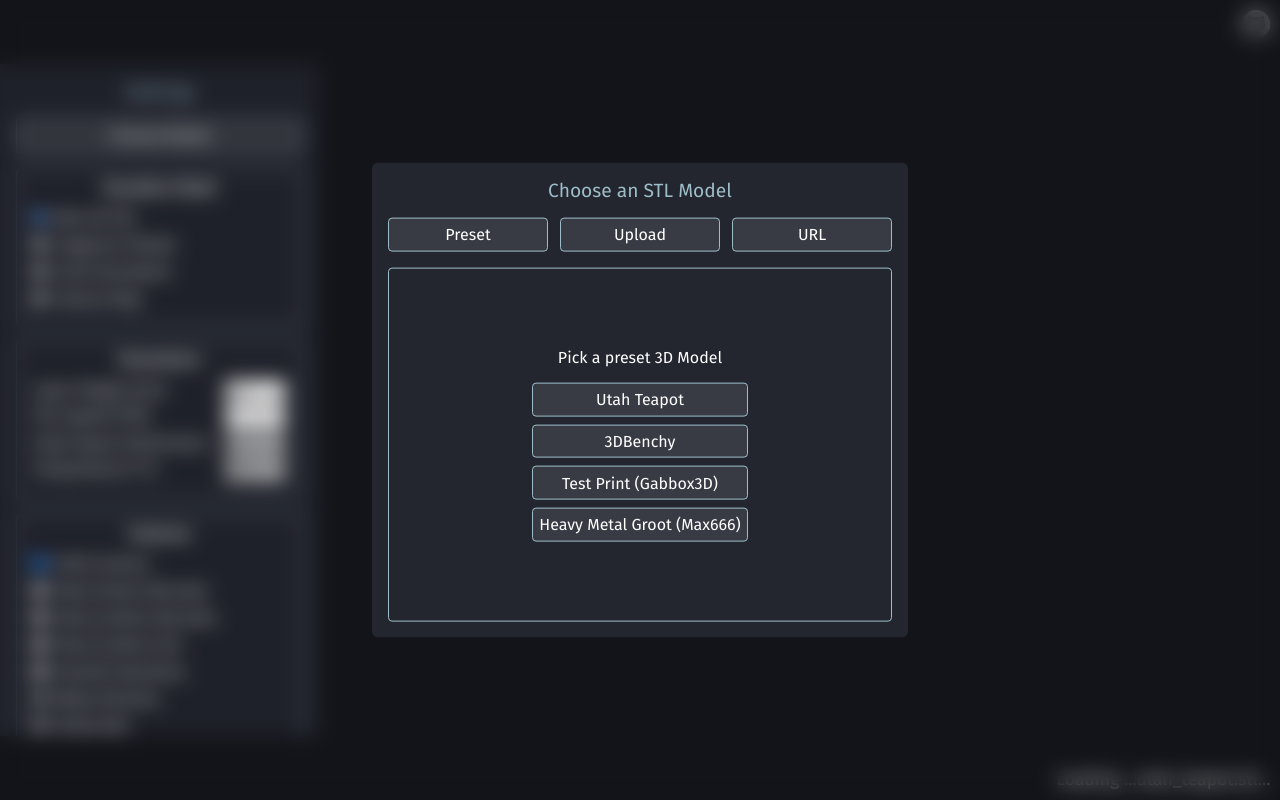
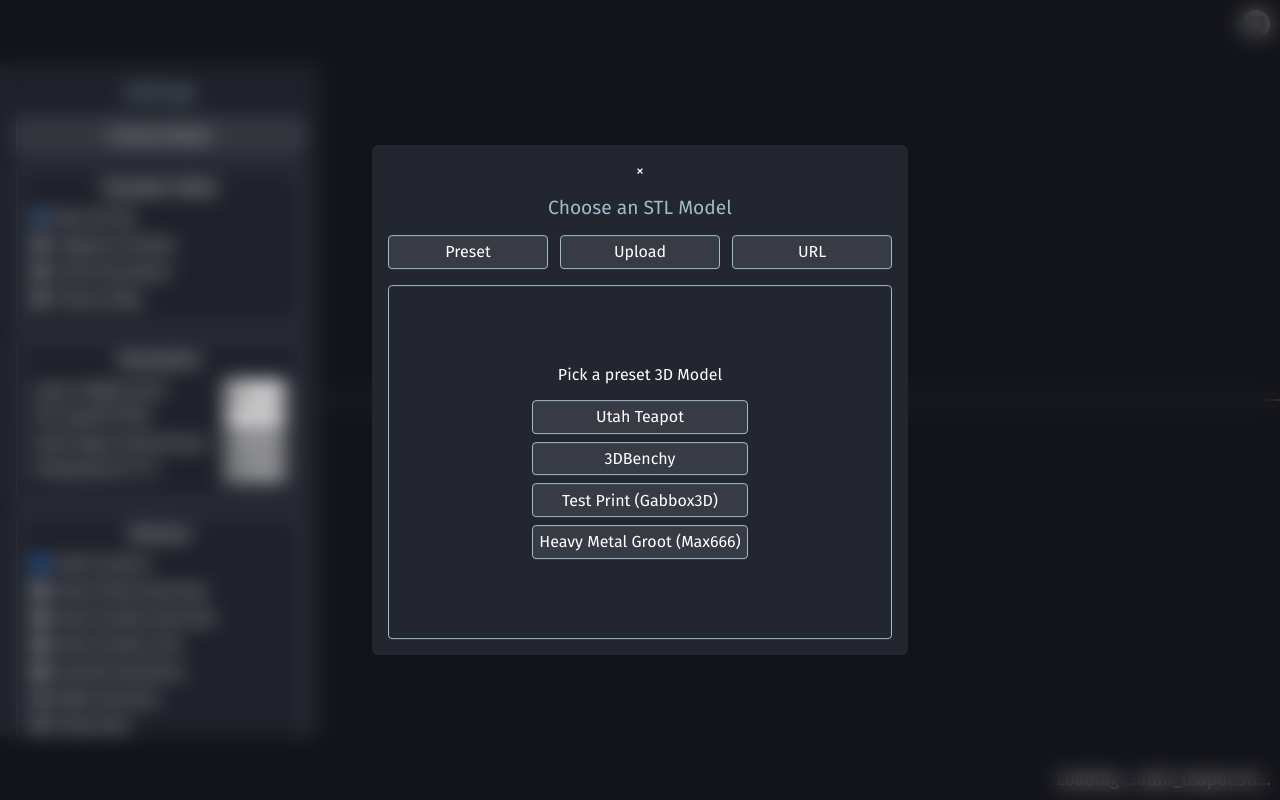
Before and after one commit to fire833/fdmviz, a Svelte app: page / in a window 1280 px wide. Both pictures are taken after a click on the button "Choose Model". Built offline with nearby package versions, Linux system fonts and the light colour scheme; no server answers.

Commit message:
Added button for reomoving the model switcher

```diff
--- a/src/components/PickModel.svelte
+++ b/src/components/PickModel.svelte
@@ -1,5 +1,8 @@
 <script lang="ts">
+    import { onDestroy } from 'svelte';
   import { fileURL, openModal } from '../stores';
+    import { modelScale } from 'three/examples/jsm/nodes/Nodes.js';
+    import { DodecahedronGeometry } from 'three';
 
   enum Mode {
     Preset,
@@ -25,6 +28,7 @@
   ];
 
   let textInput: string;
+  let shown: boolean;
 
   function updateModel(url: string) {
     fileURL.set(url); // Set the URL
@@ -46,10 +50,18 @@
   export function showModal() {
     dialog.showModal();
   }
+
+  export function hide()
+  {
+    dialog.close();
+  }
+
 </script>
-
 <dialog bind:this={dialog}>
   <div class="ui">
+    <div class = "close" on:click = {() => hide()}>
+      &times;
+    </div>
     <h1>Choose an STL Model</h1>
     <div class="modes">
       <button
@@ -96,6 +108,7 @@
     </div>
   </div>
 </dialog>
+
 
 <style>
   dialog {
@@ -147,4 +160,14 @@
   input[type='file'] {
     display: none;
   }
+  .close{
+    display: flex;
+    flex-direction: column;
+    gap: 1rem;
+    float:right;
+    cursor: pointer;
+  }
+  .close:hover{
+    font-weight: bold;
+  }
 </style>
--- a/src/visualizer/Visualizer.ts
+++ b/src/visualizer/Visualizer.ts
@@ -98,6 +98,7 @@
 
     //Initialize the mesh for the base plate
     this.grid = new GridHelper(220, 22);
+    this.scene.add(this.grid);
 
     // Initialize the group containing the mesh
     this.group = new Group();
@@ -256,7 +257,6 @@
     this.group.clear();
     this.group.add(this.mesh);
     this.group.add(this.normals);
-    this.group.add(this.grid);
 
     if (this.normals) this.normals.visible = get(showVertexNormals);
     this.updateMeshMaterial();
@@ -305,7 +305,6 @@
     } else {
       this.grid.visible = true;
     }
-
     // Update simulation
     if (get(viewMode) == ViewMode.SIMULATION) {
       this.simulator.update(this.clock.getDelta() * this.simSpeed); // Update the physics model
```
